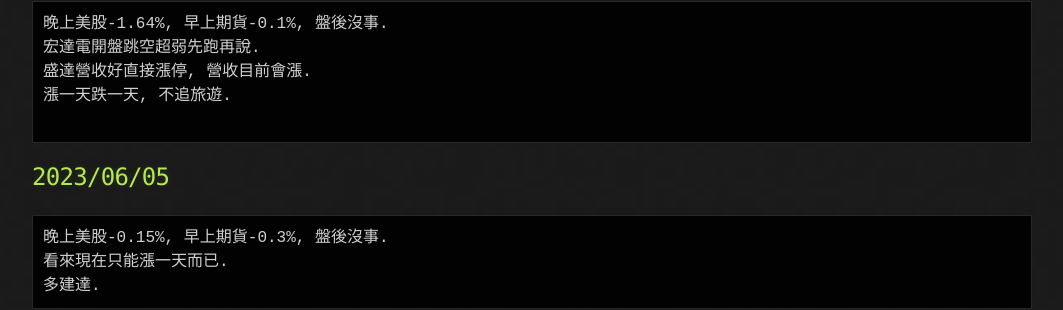
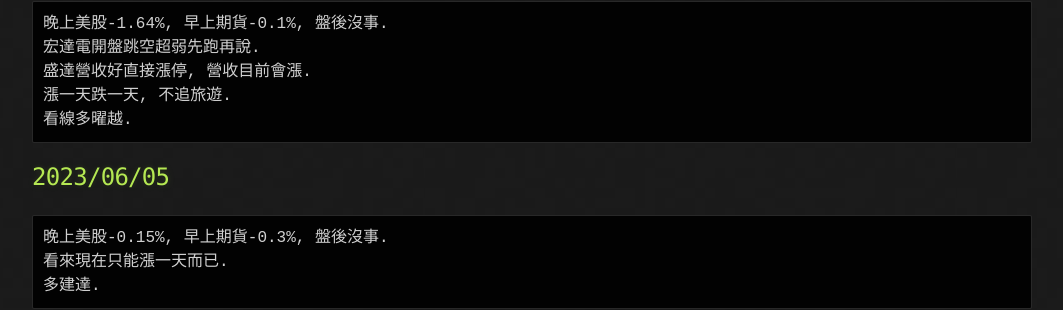
Before and after one commit to lepg5487/Stock_God, a Jekyll site: the page built from index.md, in a window 1280 px wide and 900 px high, scrolled down 460 px. Shown: the part 245-555 px from the top of the window, without its empty margins (108-1171 px from the left). Built offline with Jekyll 4.4.1, drawn with Linux system fonts in a browser that asks for light colours; our own code applies the rules of GitHub Pages for plain Markdown files.

Commit message:
Update index.md

````diff
--- a/index.md
+++ b/index.md
@@ -28,7 +28,7 @@ layout: testlayouts
 宏達電開盤跳空超弱先跑再說.
 盛達營收好直接漲停, 營收目前會漲.
 漲一天跌一天, 不追旅遊.
-
+看線多曜越.
 ```
 
 ## 2023/06/05
````
